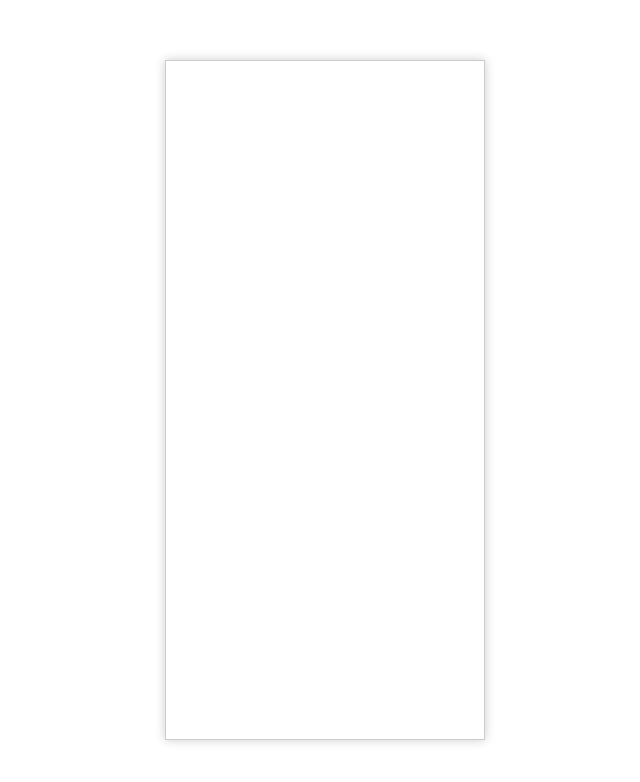
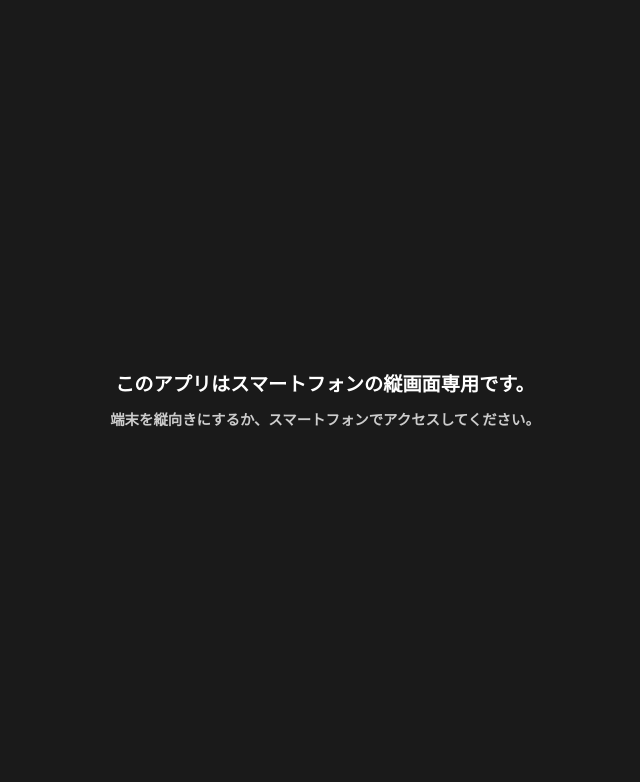
Before and after one commit to Kakurituro/web, a React (Vite) app: page / in a window 1280 px wide. Shown: the top 782 px of the page, without its empty margins (315-955 px from the left). Built offline with nearby package versions, Linux system fonts and the light colour scheme.

Commit message:
ブラウザルーターの設定をFix

```diff
--- a/src/main.tsx
+++ b/src/main.tsx
@@ -1,70 +1,73 @@
-import React from "react";
+import React, { useState, useEffect } from "react";
 import ReactDOM from "react-dom/client";
 import App from "./App";
 import "./global.css";
 import { BrowserRouter } from "react-router-dom";
 
-const SmartphonePreview: React.FC = () => {
+const Root: React.FC = () => {
+  // 画面の向きを管理するステート
+  const [isPortrait, setIsPortrait] = useState(
+    window.innerHeight >= window.innerWidth,
+  );
+
+  useEffect(() => {
+    const handleResize = () => {
+      // リアルタイムに画面の向きを判定
+      setIsPortrait(window.innerHeight >= window.innerWidth);
+    };
+
+    window.addEventListener("resize", handleResize);
+    return () => window.removeEventListener("resize", handleResize);
+  }, []);
+
+  // 縦画面（スマホ）の場合のみアプリ本体を起動
+  if (isPortrait) {
+    return (
+      <React.StrictMode>
+        <BrowserRouter basename="/web">
+          <App />
+        </BrowserRouter>
+      </React.StrictMode>
+    );
+  }
+
+  // 縦画面以外（PC・横向き）の場合は、何も表示しないか警告のみを表示
   return (
-    <div style={styles.fullscreen}>
-      <div style={styles.smartphonePreview}>
-        <iframe
-          src="/"
-          style={styles.iframe}
-          title="スマホビュー"
-          sandbox="allow-scripts allow-same-origin allow-forms"
-        />
-      </div>
+    <div style={styles.errorContainer}>
+      <p style={styles.errorText}>
+        このアプリはスマートフォンの縦画面専用です。
+      </p>
+      <p style={styles.errorSubText}>
+        端末を縦向きにするか、スマートフォンでアクセスしてください。
+      </p>
     </div>
   );
 };
 
 const styles: { [key: string]: React.CSSProperties } = {
-  fullscreen: {
+  errorContainer: {
     width: "100vw",
     height: "100vh",
-    margin: 0,
-    padding: 0,
     display: "flex",
+    flexDirection: "column",
     justifyContent: "center",
     alignItems: "center",
-    background: "#fff",
+    background: "#1a1a1a", // 真っ暗な背景で動作停止を強調
+    color: "#ffffff",
+    textAlign: "center",
+    padding: "20px",
   },
-  smartphonePreview: {
-    width: "calc(80svh / 2)",
-    height: "85svh",
-    maxWidth: "100vw",
-    maxHeight: "100vh",
-    border: "1px solid #ccc",
-    overflow: "hidden",
-    boxShadow: "0 0 10px rgba(0, 0, 0, 0.2)",
-    display: "flex",
+  errorText: {
+    fontSize: "1.2rem",
+    fontWeight: "bold",
+    marginBottom: "10px",
   },
-  iframe: {
-    width: "100%",
-    height: "100%",
-    border: "none",
-    display: "block",
-    overflowX: "hidden",
-    overflowY: "hidden",
+  errorSubText: {
+    fontSize: "0.9rem",
+    color: "#ccc",
   },
 };
 
-const Root: React.FC = () => {
-  // 初回のみ画面の向きを判定
-  const isPortrait = window.innerHeight >= window.innerWidth;
-
-  return isPortrait ? (
-    <React.StrictMode>
-      <BrowserRouter>
-        <App />
-      </BrowserRouter>
-    </React.StrictMode>
-  ) : (
-    <SmartphonePreview />
-  );
-};
-
 ReactDOM.createRoot(document.getElementById("root") as HTMLElement).render(
-  <Root />
+  <Root />,
 );
```
